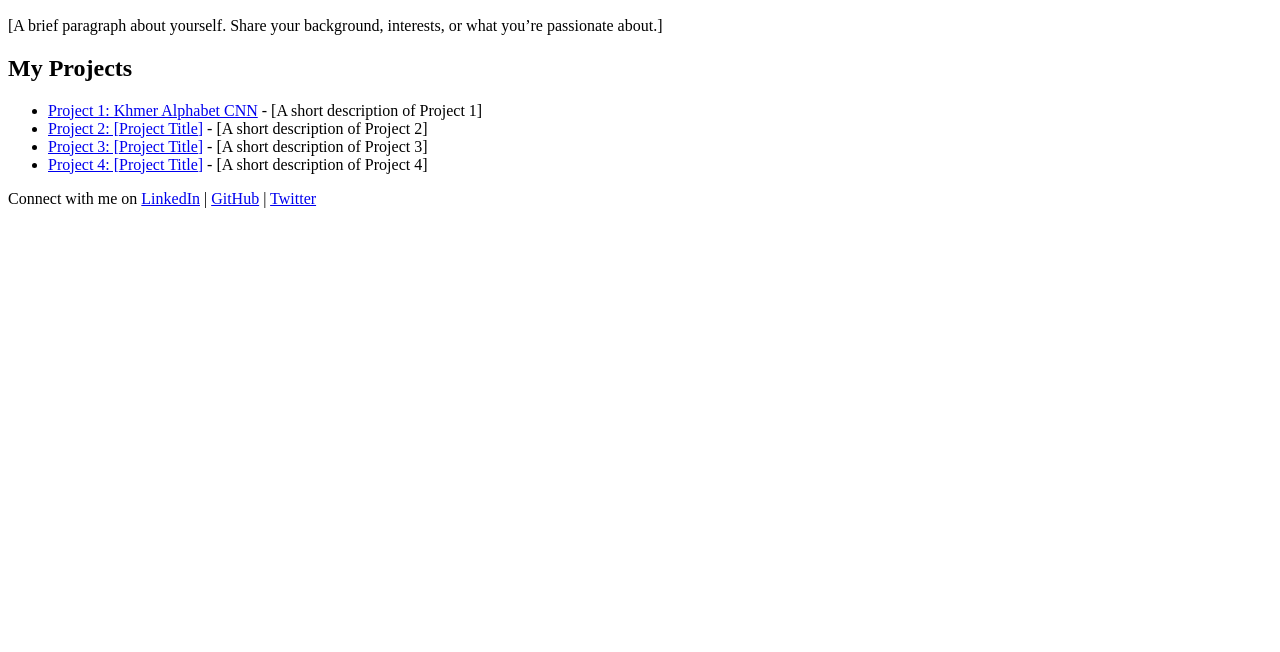
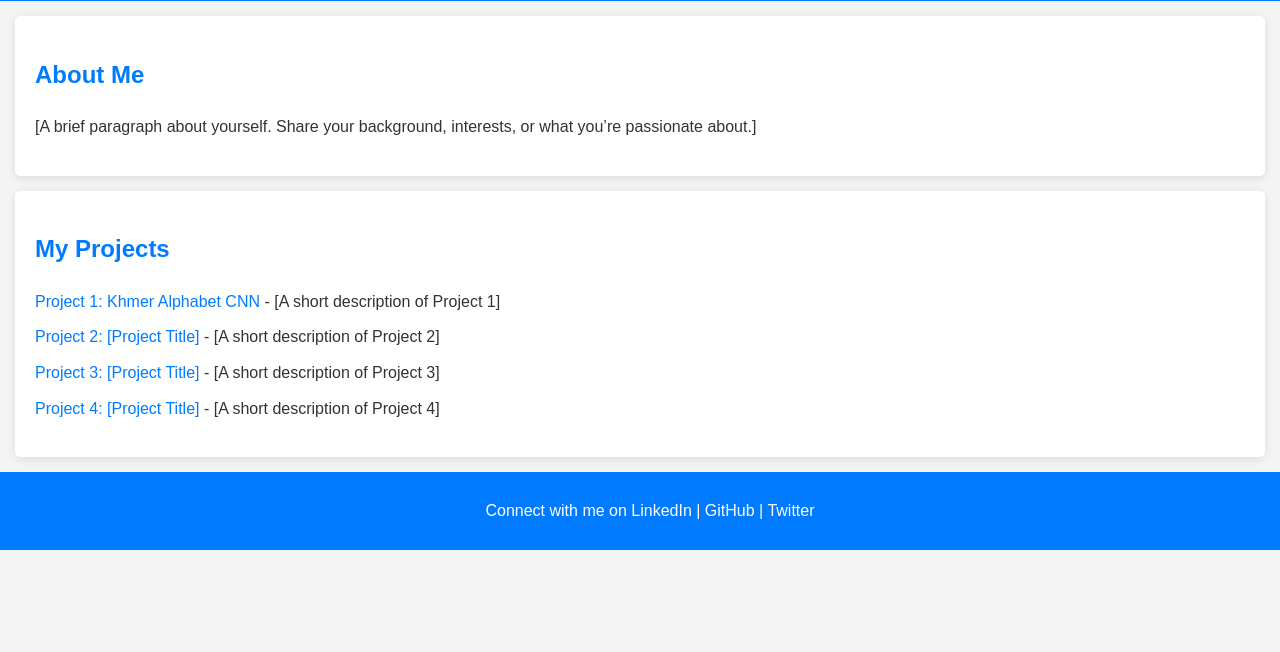
Before and after one commit to vvvey/vvvey.github.io, a plain HTML site: page index.html in a window 1280 px wide. Shown: the part 148-800 px from the top of the page. Drawn offline with Linux system fonts and the light colour scheme.

Commit message:
fixed styling issue

```diff
--- a/index.html
+++ b/index.html
@@ -4,7 +4,7 @@
     <meta charset="UTF-8">
     <meta name="viewport" content="width=device-width, initial-scale=1.0">
     <title>Welcome to My Portfolio</title>
-    <link rel="stylesheet" href="styles.css">
+    <link rel="stylesheet" href="styles.css" type="text/css">
 </head>
 <body>
     <header>
```
Also changed, not shown: styles.css (renamed from style.css).
